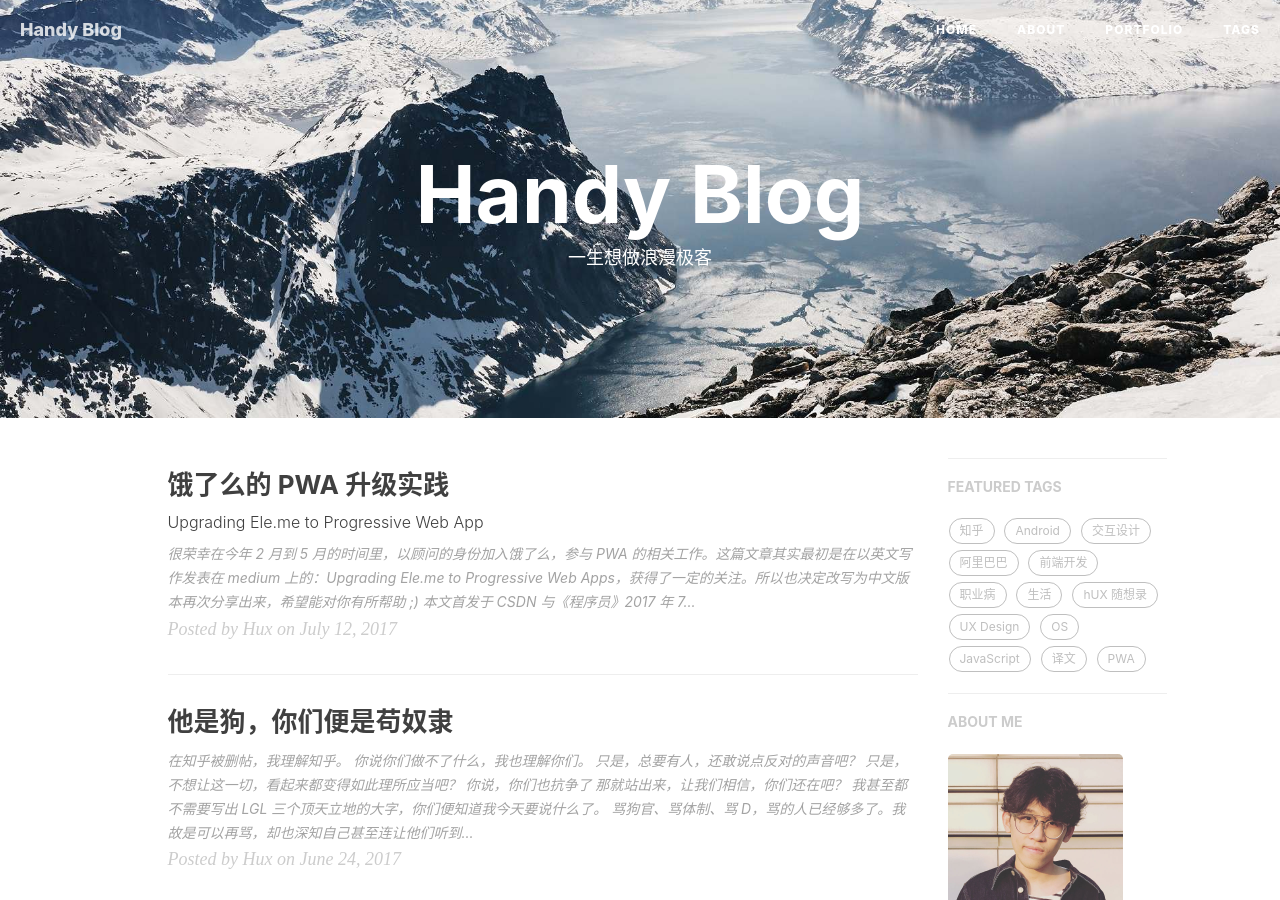
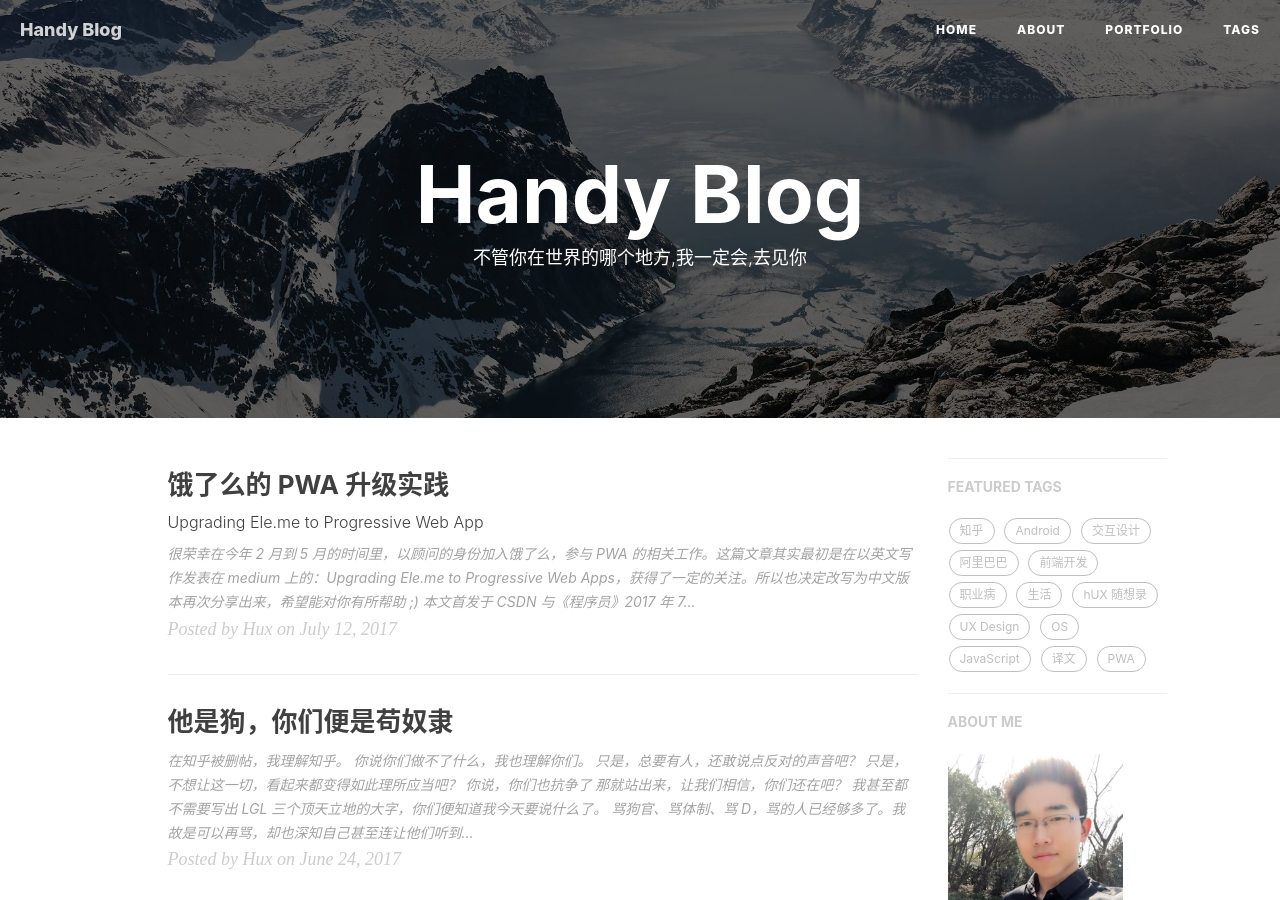
Before and after one commit to handyzhang/handyzhang.github.io, a Jekyll site: the page built from index.html, in a window 1280 px wide and 900 px high. Built offline with Jekyll 4.4.1, drawn with Linux system fonts in a browser that asks for light colours; nearby versions of some CDN libraries; the list of posts is cut into pages by our own code; comment, search, counter and statistics services are not loaded.

Commit message:
初始化设置

```diff
--- a/_layouts/page.html
+++ b/_layouts/page.html
@@ -3,7 +3,8 @@ layout: default
 ---
 
 <!-- Page Header -->
-<header class="intro-header" style="background-image: url('{{ site.baseurl }}/{% if page.header-img %}{{ page.header-img }}{% else %}{{ site.header-img }}{% endif %}')">
+<header class="intro-header" style="position: relative;background-image: url('{{ site.baseurl }}/{% if page.header-img %}{{ page.header-img }}{% else %}{{ site.header-img }}{% endif %}')">
+    <div style="position: absolute;top: 0;right: 0;bottom: 0;left: 0;background-color: rgba(0,0,0,.6);"></div>
     <div class="container">
         <div class="row">
             <div class="col-lg-8 col-lg-offset-2 col-md-10 col-md-offset-1 ">
--- a/index.html
+++ b/index.html
@@ -1,6 +1,6 @@
 ---
 layout: page
-description: "一生想做浪漫极客"
+description: "不管你在世界的哪个地方,我一定会,去见你"
 ---
 
 {% for post in paginator.posts %}
```
Also changed, not shown: img/avatar-hux-home.jpg, img/avatar-hux.jpg, img/favicon.ico.
